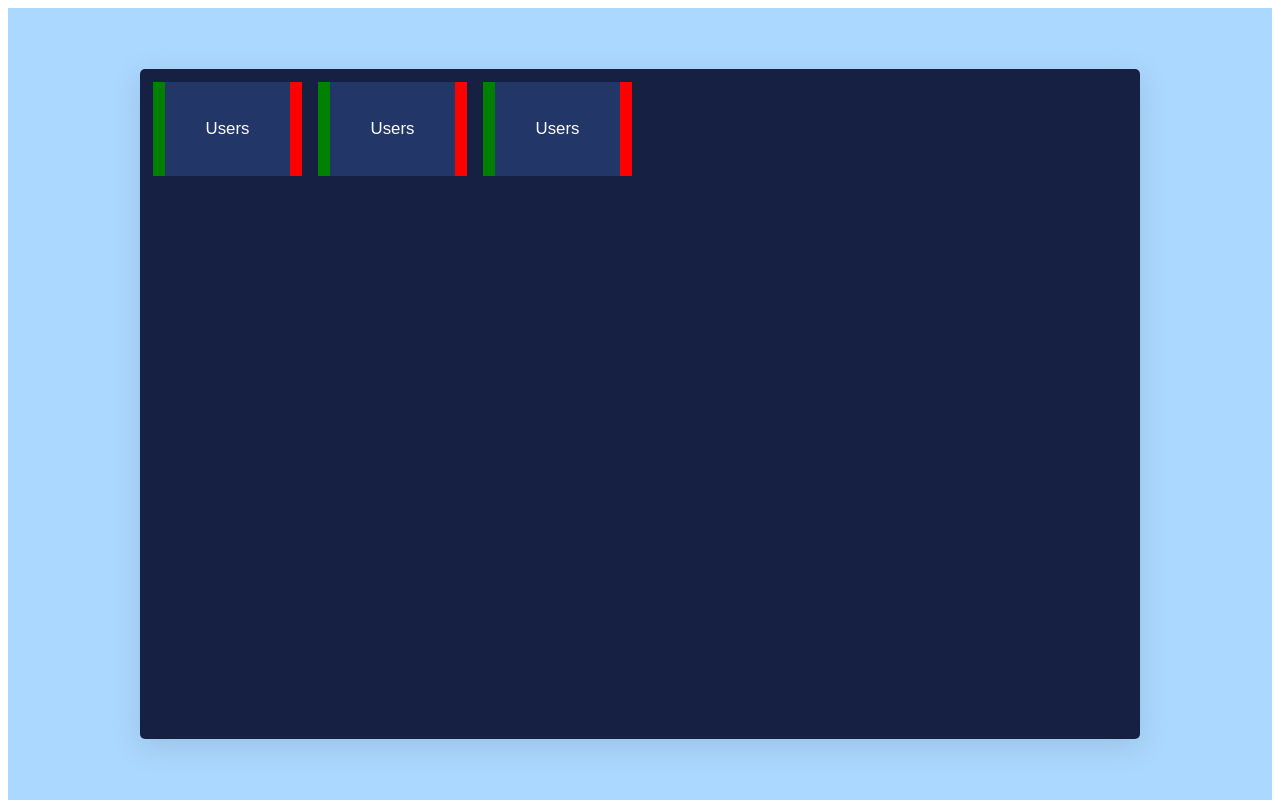
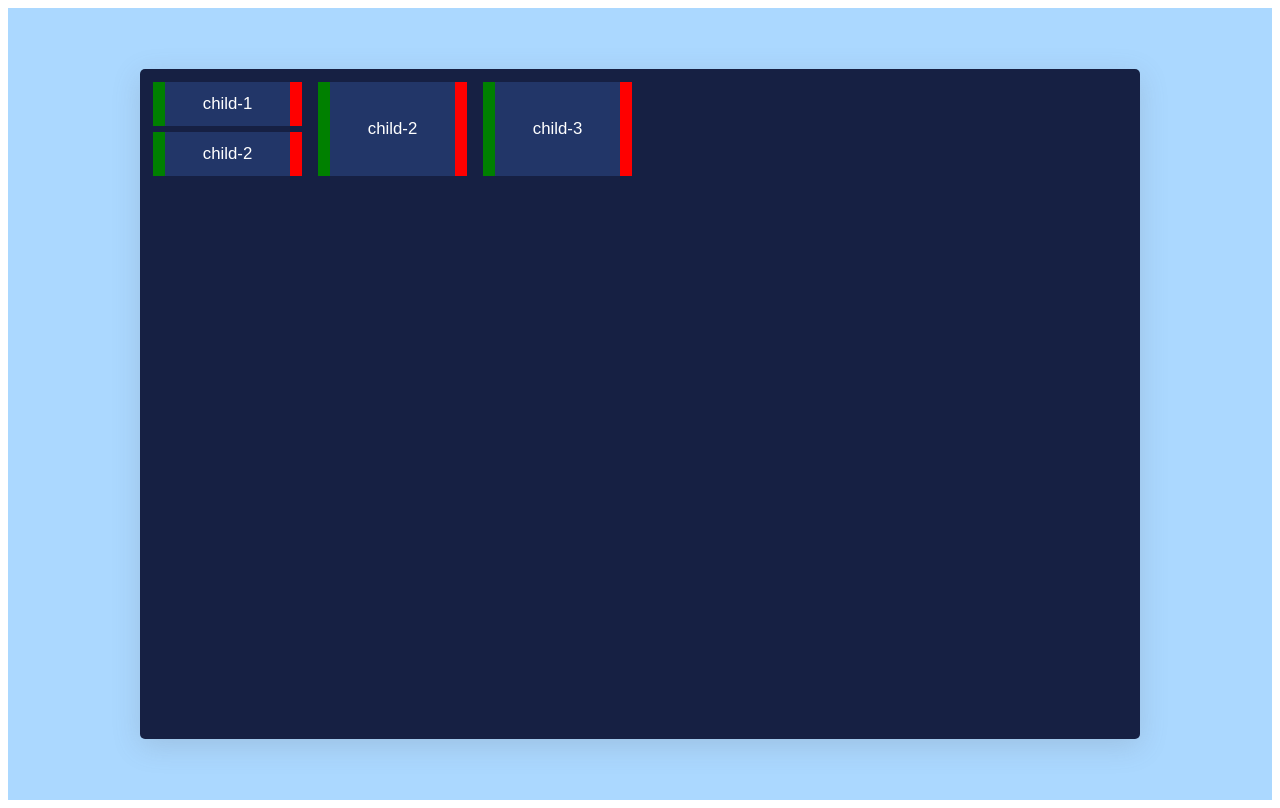
Before and after one commit to nomanoff/vanilla-dnd, a React (Create React App) app: page / in a window 1280 px wide. Built offline with nearby package versions, Linux system fonts and the light colour scheme.

Commit message:
it is duplicating but not fully working

```diff
--- a/src/App.js
+++ b/src/App.js
@@ -1,64 +1,16 @@
-import React, { useState } from "react";
+import React, { useState, useEffect, useContext } from "react";
 import styled from "styled-components";
 import PersonIcon from "@material-ui/icons/Person";
 import { ParentBox, ChildBox } from "./Vanilla";
-import { parentData, childData } from "./data";
-import { logDOM } from "@testing-library/dom";
+import { DataContext } from "./data";
 
 function App() {
   const [currentDrag, setCurrDrag] = useState("");
+  const [parentData, setParentData] = useContext(DataContext);
 
   function handleCurrent(current) {
     setCurrDrag(current);
   }
-
-  const [hasChildren, setHasChildren] = useState(parentData.parentBoxes);
-
-  const [hasChild1, setHasChild1] = useState({
-    parent1: true,
-    parent2: false,
-    parent3: false,
-    parent4: false,
-    parent5: false,
-    parent6: false,
-    parent7: false,
-    parent8: false,
-    parent9: false,
-    parent10: false,
-    parent11: false,
-    parent12: false,
-    parent13: false,
-    parent14: false,
-    parent15: false,
-    parent16: false,
-    parent17: false,
-    parent18: false,
-    parent19: false,
-    parent20: false,
-  });
-
-  const [hasChild2, setHasChild2] = useState({
-    parent1: false,
-    parent2: true,
-    parent3: false,
-    parent4: false,
-    parent5: false,
-    parent6: false,
-    parent7: false,
-    parent8: false,
-    parent9: false,
-    parent10: false,
-    parent11: false,
-    parent12: false,
-    parent13: false,
-    parent14: false,
-    parent15: false,
-    parent16: false,
-    parent17: false,
-    parent18: false,
-    parent19: false,
-    parent20: false,
-  });
 
   return (
     <StyledCanvas>
@@ -70,41 +22,18 @@ function App() {
             <ParentBox
               key={parentBox.id}
               id={parentBox.id}
+              data={parentData}
+              dataManager={setParentData}
               current={currentDrag}
-              control={setHasChildren}
             >
-              {parentBox.hasChild && (
-                <ChildBox
-                  key={parentBox.id}
-                  id="a"
-                  currentChild={handleCurrent}
-                >
-                  Users
+              {parentBox.children.map((child, index) => (
+                <ChildBox key={index} id={child} currentChild={handleCurrent}>
+                  {child}
                 </ChildBox>
-              )}
+              ))}
             </ParentBox>
           );
         })}
-
-        {/* <ParentBox
-          id="1"
-          current={currentDrag}
-          control1={setHasChild2}
-          control={setHasChild1}
-        >
-          {hasChild1.parent1 && (
-            <ChildBox key="1" currentChild={handleCurrent} id="a">
-              <StyledPersonIcon />
-              user one
-            </ChildBox>
-          )}
-          {hasChild2.parent1 && (
-            <ChildBox key="2" currentChild={handleCurrent} id="b">
-              <StyledPersonIcon />
-              user two
-            </ChildBox>
-          )}
-        </ParentBox> */}
       </StyledWrapper>
     </StyledCanvas>
   );
--- a/src/Vanilla.js
+++ b/src/Vanilla.js
@@ -16,14 +16,7 @@ const StyledEmpty = styled.div`
   border-radius: 1px;
 `;
 
-export function ParentBox({
-  children,
-  control,
-  control1,
-  id,
-  current,
-  userInOne,
-}) {
+export function ParentBox({ children, id, current, dataManager, data }) {
   const [over, setOver] = useState(false);
 
   function dragOver(e) {
@@ -33,36 +26,25 @@ export function ParentBox({
     e.preventDefault();
     setOver(true);
   }
-  function dragLeave() {
+  function dragLeave(e) {
     setOver(false);
   }
   function dragDrop(e) {
-    console.log("This is the Id: " + id);
     setOver(false);
+    console.log(id, current);
 
-    current === "a"
-      ? control((prevV) => {
-          let prevValues = Object.entries(prevV);
+    const newParent = data.parentBoxes[id];
+    console.log(newParent.children.push(current));
 
-          for (let i = 0; i < prevValues.length; ++i) {
-            prevV[`parent${i + 1}`] = false;
-          }
-          return {
-            ...prevV,
-            ["parent" + id]: true,
-          };
-        })
-      : control1((prevV) => {
-          let prevValues = Object.entries(prevV);
+    const newState = {
+      ...data,
+      parentBoxes: {
+        ...data.parentBoxes,
+        [id]: newParent,
+      },
+    };
 
-          for (let i = 0; i < prevValues.length; ++i) {
-            prevV[`parent${i + 1}`] = false;
-          }
-          return {
-            ...prevV,
-            ["parent" + id]: true,
-          };
-        });
+    dataManager(newState);
   }
 
   return (
@@ -75,6 +57,31 @@ export function ParentBox({
     >
       {children}
     </StyledEmpty>
+  );
+}
+
+export function ChildBox({ children, id, currentChild }) {
+  const [start, setStart] = useState(false);
+
+  function dragStart(e) {
+    setTimeout(() => setStart(true), 0);
+    currentChild(id);
+  }
+
+  function dragEnd() {
+    setStart(false);
+  }
+
+  return (
+    <div
+      style={start ? invisible : fill}
+      id={id}
+      draggable="true"
+      onDragStart={dragStart}
+      onDragEnd={dragEnd}
+    >
+      {children}
+    </div>
   );
 }
 
@@ -102,29 +109,3 @@ const fill = {
 const invisible = {
   display: "none",
 };
-
-export function ChildBox({ children, id, currentChild }) {
-  const [start, setStart] = useState(false);
-
-  function dragStart(e) {
-    setTimeout(() => setStart(true), 0);
-    currentChild(id);
-  }
-
-  function dragEnd() {
-    console.log("drag end");
-    setStart(false);
-  }
-
-  return (
-    <div
-      style={start ? invisible : fill}
-      id={id}
-      draggable="true"
-      onDragStart={dragStart}
-      onDragEnd={dragEnd}
-    >
-      {children}
-    </div>
-  );
-}
--- a/src/data.js
+++ b/src/data.js
@@ -1,9 +1,105 @@
-const parentData = {
+import React, { useState, createContext } from "react";
+
+export const DataContext = createContext();
+
+export function DataProvider({ children }) {
+  const [data, setData] = useState({
+    parentBoxes: {
+      "parent-1": {
+        id: "parent-1",
+        hasChild: true,
+        children: ["child-1", "child-2"],
+      },
+      "parent-2": {
+        id: "parent-2",
+        hasChild: true,
+        children: ["child-2"],
+      },
+      "parent-3": {
+        id: "parent-3",
+        hasChild: true,
+        children: ["child-3"],
+      },
+      "parent-4": {
+        id: "parent-4",
+        hasChild: false,
+        children: [],
+      },
+      "parent-5": {
+        id: "parent-5",
+        hasChild: false,
+        children: [],
+      },
+      "parent-6": {
+        id: "parent-6",
+        hasChild: false,
+        children: [],
+      },
+      "parent-7": {
+        id: "parent-7",
+        hasChild: false,
+        children: [],
+      },
+      "parent-8": {
+        id: "parent-8",
+        hasChild: false,
+        children: [],
+      },
+      "parent-9": {
+        id: "parent-9",
+        hasChild: false,
+        children: [],
+      },
+      "parent-10": {
+        id: "parent-10",
+        hasChild: false,
+        children: [],
+      },
+    },
+
+    boxIds: [
+      "parent-1",
+      "parent-2",
+      "parent-3",
+      "parent-4",
+      "parent-5",
+      "parent-6",
+      "parent-7",
+      "parent-8",
+      "parent-9",
+      "parent-10",
+    ],
+
+    childBoxes: {
+      "child-1": {
+        id: "child-1",
+        content: "Child One",
+      },
+
+      "child-2": {
+        id: "child-2",
+        content: "Child Two",
+      },
+      "child-3": {
+        id: "child-3",
+        content: "Child Three",
+      },
+    },
+  });
+
+  return (
+    <DataContext.Provider value={[data, setData]}>
+      {children}
+    </DataContext.Provider>
+  );
+}
+
+const oldData = {
   parentBoxes: {
     "parent-1": {
       id: "parent-1",
       hasChild: true,
-      children: ["child-1"],
+      children: ["child-1", "child-2"],
     },
     "parent-2": {
       id: "parent-2",
@@ -64,9 +160,7 @@ const parentData = {
     "parent-9",
     "parent-10",
   ],
-};
 
-const childData = {
   childBoxes: {
     "child-1": {
       id: "child-1",
@@ -82,8 +176,6 @@ const childData = {
       content: "Child Three",
     },
   },
-
-  boxIds: ["child-1", "child-2", "child-3"],
 };
 
-export { parentData, childData };
+export { oldData };
--- a/src/index.js
+++ b/src/index.js
@@ -1,5 +1,11 @@
 import React from "react";
 import ReactDOM from "react-dom";
 import App from "./App";
+import { DataProvider } from "./data";
 
-ReactDOM.render(<App />, document.getElementById("root"));
+ReactDOM.render(
+  <DataProvider>
+    <App />
+  </DataProvider>,
+  document.getElementById("root")
+);
```
